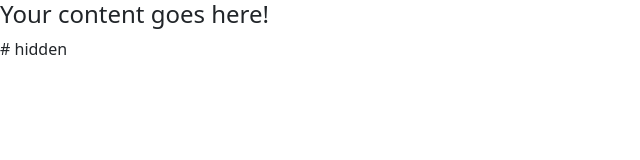
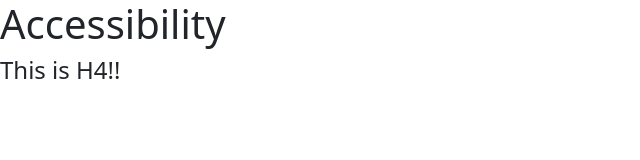
Before and after one commit to seealake/ice-accessibility, a plain HTML site: page index.html in a window 1280 px wide. Shown: the whole page, without its empty margins (0-640 px from the left). Drawn offline with nearby package versions, Linux system fonts and the light colour scheme.

Commit message:
Update index.html

```diff
--- a/index.html
+++ b/index.html
@@ -1,5 +1,5 @@
 <!DOCTYPE html>
-<html lang="es">
+<html lang="en-US">
     <head>
         <meta charset="UTF-8">
         <meta name="viewport" content="width=device-width, initial-scale=1.0">
@@ -8,6 +8,9 @@
         <link href="styles.css" rel="stylesheet"/>
     </head>
     <body>
-        <h4>Your content goes here!</h4> # hidden
+        <header>
+            <h1>Accessibility</h1>
+        </header>
+        <h4>This is H4!!</h4>
     </body>
 </html>
```
